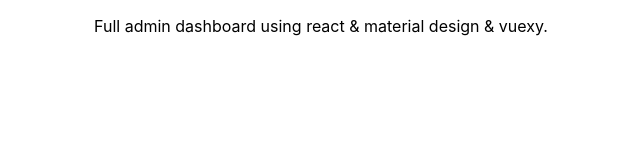
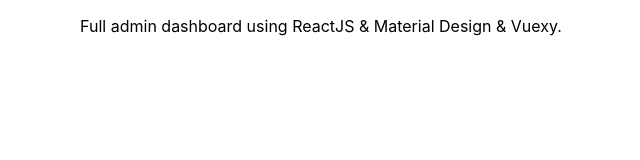
Before and after one commit to banderson-cfwt/React-Admin-Dashboard, a React (Create React App) app: page / in a window 1280 px wide. Shown: the top 160 px of the page, without its empty margins (319-959 px from the left). Built offline with nearby package versions, Linux system fonts and the light colour scheme.

Commit message:
minor text change

```diff
--- a/src/App.js
+++ b/src/App.js
@@ -3,7 +3,7 @@
 function App() {
   return (
     <div className="App">
-      <p>Full admin dashboard using react & material design & vuexy.</p>
+      <p>Full admin dashboard using ReactJS & Material Design & Vuexy.</p>
     </div>
   );
 }
```
Also changed, not shown: 1 other file (tests, documents, lock files or other folders).
